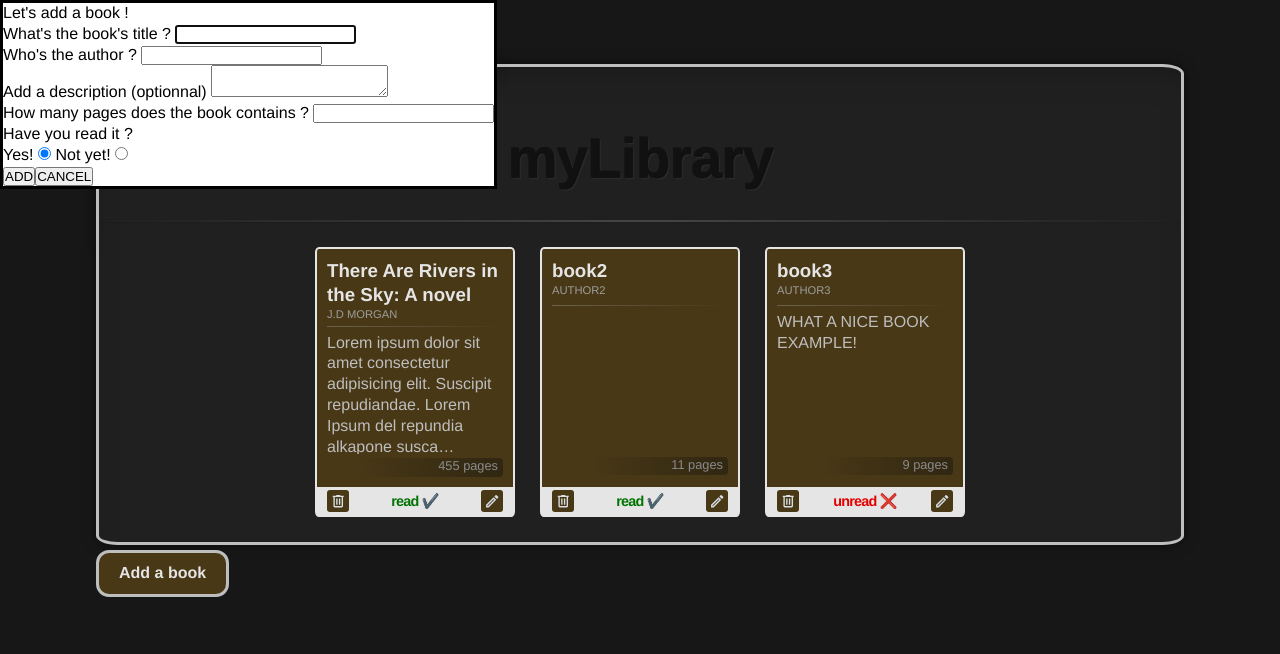
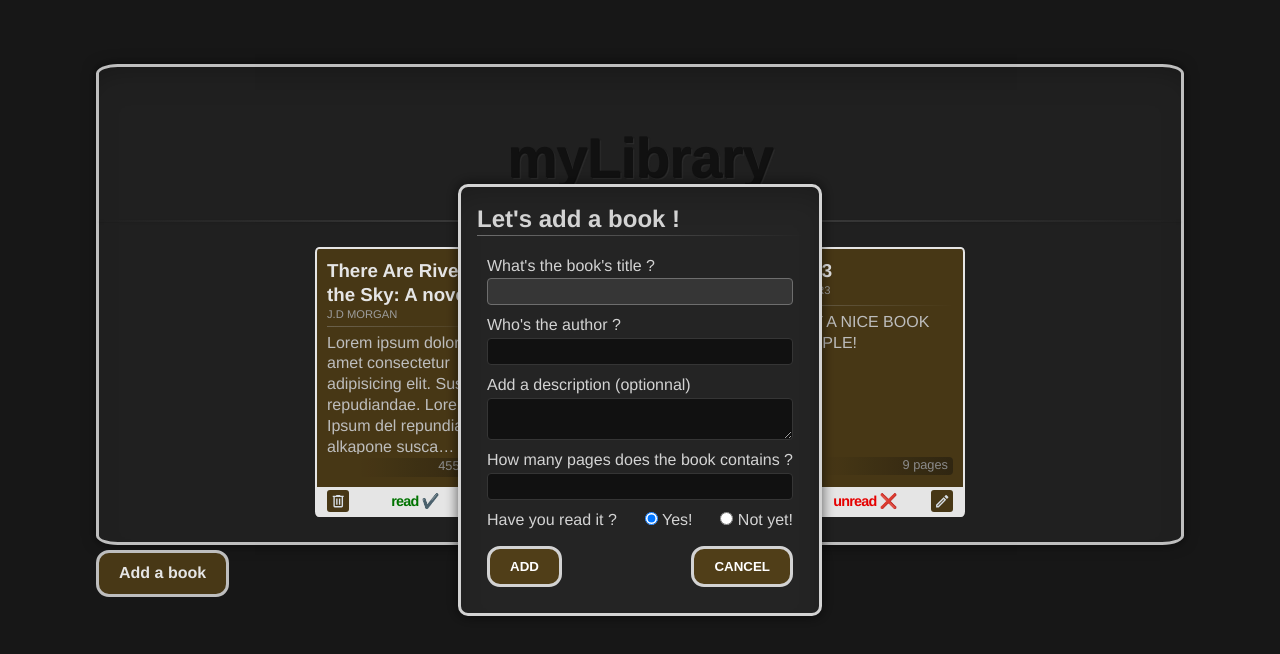
Before and after one commit to studentszO/library-project, a plain HTML site: page index.html in a window 1280 px wide. Both pictures are taken after a click on the element "Add a book". Drawn offline with Linux system fonts and the light colour scheme.

Commit message:
Added style to the modal which add a book

```diff
--- a/index.html
+++ b/index.html
@@ -23,7 +23,9 @@
     </div>
     <div id="add-book">Add a book</div>
     <dialog>
-      <p>Let's add a book !</p>
+      <div class="dialog-container">
+        <h2>Let's add a book !</h2>
+        <hr>
         <form>
           <div>
             <label for="title">What's the book's title ?</label>
@@ -43,13 +45,18 @@
           </div>
           <div>
             <legend>Have you read it ?</legend>
+            <div>
+              <input type="radio" name="read" id="read" value="yes" checked>
               <label for="read">Yes!</label>
-          <input type="radio" name="read" id="read" value="yes" checked>
+            </div>
+            <div>
+              <input type="radio" name="read" id="notread" value="no">
               <label for="notread">Not yet!</label>
-          <input type="radio" name="read" id="notread" value="no">
             </div>
-        <button value="default" id="confirm-btn">ADD</button><button value="cancel" formmethod="dialog">CANCEL</button>
+          </div>
+          <span><button value="default" id="confirm-btn">ADD</button><button value="cancel" formmethod="dialog">CANCEL</button></span>
         </form>
+      </div>
     </dialog>
   </body>
 </html>
--- a/styles.css
+++ b/styles.css
@@ -138,7 +138,7 @@ body {
   }
 }
 
-#add-book {
+#add-book, dialog button {
   background-color: var(--clr-bg-secondary);
   width: fit-content;
   margin-top: 5px;
@@ -152,3 +152,60 @@ body {
       box-shadow: rgba(255, 255, 255, 0.25) 0px 30px 60px -12px inset, rgba(255, 255, 255, 0.3) 0px 0px 36px -18px inset;
     }
 }
+
+dialog {
+  justify-self: center;
+  align-self: center;
+  background-color: #242424;
+  box-shadow: rgb(0 0 0 / 63%) 0px 0px 13px 0px, rgba(0, 0, 0, 0.3) 0px 18px 36px -18px inset;
+  color: #d3d3d3;
+  border: var(--border-main);
+  border-radius: 10px;
+  padding: 1rem;
+}
+
+.dialog-container {
+  display: flex;
+  flex-direction: column;
+  justify-content: space-evenly;
+    hr {
+      border: 0;
+      margin-bottom: 10px;
+      height: 1px;
+      background-image: linear-gradient(to left, rgba(0, 0, 0, 0), rgba(134, 134, 134, 0.75));
+    }
+    form {
+      padding: 10px;
+      input, textarea {
+        background-color: #111;
+        border: #353535 1px solid;
+        border-radius: 4px;
+        padding: 5px;
+        font-weight: 100;
+        color: white;
+        outline: none;
+        &:hover, &:focus {
+          background-color: #363636;
+        }
+        &:focus {
+          border-color: #6e6e6e;
+        }
+      }
+      gap: 10px;
+      display: flex;
+      flex-flow: column nowrap;
+      > div {
+        display: flex;
+        flex-flow: column nowrap;
+        gap: 2px;
+        &:last-of-type {
+          flex-direction: row;
+          justify-content: space-between;
+        }
+      }
+      > span {
+        display: flex;
+        justify-content: space-between;
+      }
+    }
+}
```
Lines whose indentation alone changed are shown as unchanged.
